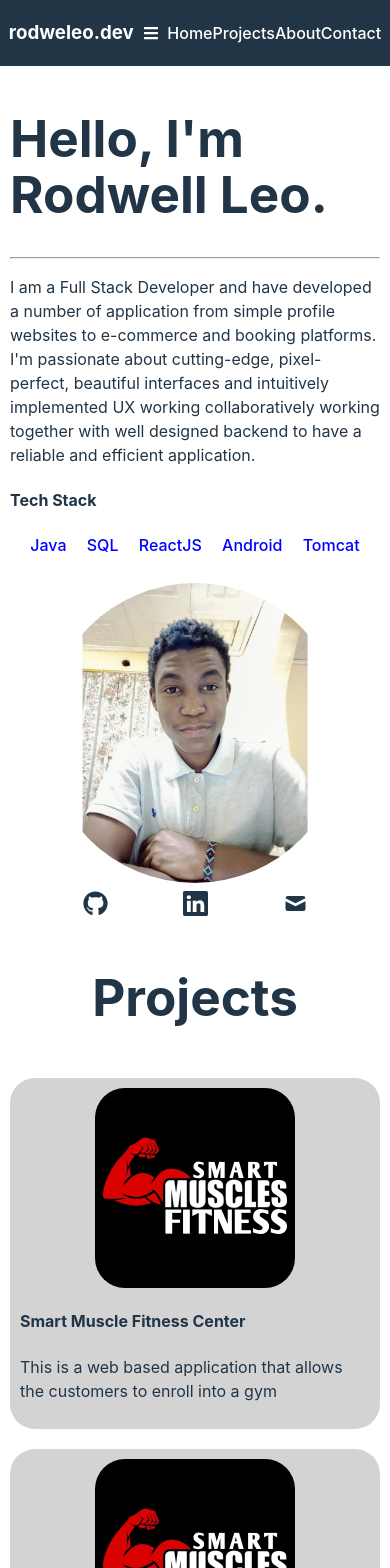
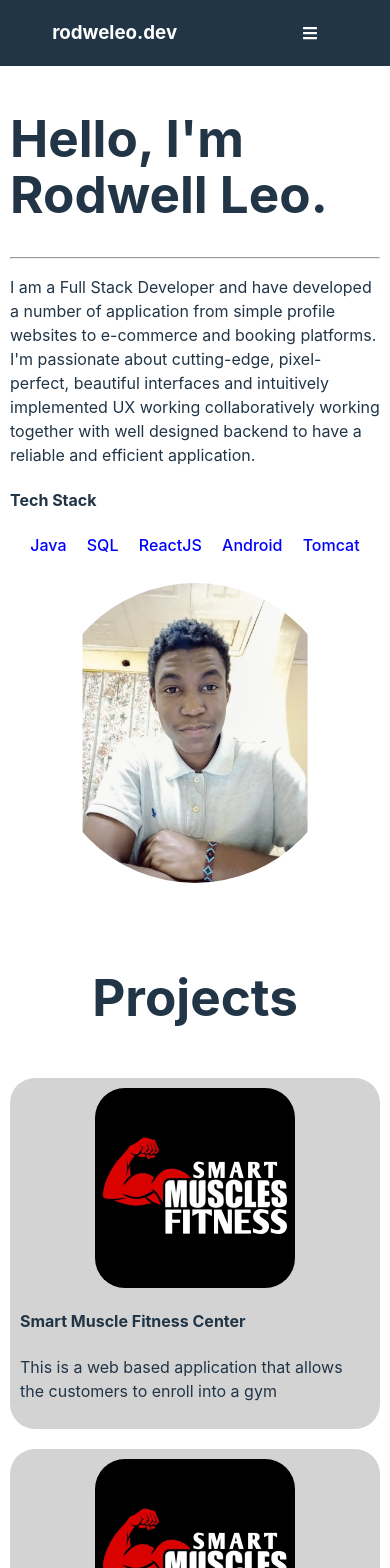
Before and after one commit to rodweleo/rodweleo.dev, a React (Vite) app: page / in a window 390 px wide. Shown: the top 1568 px of the page. Built offline with nearby package versions, Linux system fonts and the light colour scheme.

Commit message:
Trying to make the nav bar responsive

```diff
--- a/src/App.css
+++ b/src/App.css
@@ -6,7 +6,7 @@
     background-color: #213547;
     display: flex;
     flex-wrap: wrap;
-    justify-content: space-evenly;
+    justify-content: space-around;
     width: 100%;
     z-index: 1;
     position: sticky;
@@ -24,12 +24,16 @@ h3{
     padding: 0;
     display: flex;
     justify-content: space-around;
+    min-width: 600px;
 }
 
 .nav_bar li{
     color: #646cff;
 }
 
+.bars{
+    display: none;
+}
 .social_links{
     display: flex;
     justify-content: space-around;
@@ -39,7 +43,7 @@ h3{
 
 .social_link{
     font-size: 25px;
-    color: #213547;
+    color: ;
 }
 
 .welcome{
@@ -127,3 +131,21 @@ h3{
     padding: 10px 5px;
     font-size: 12px;
 }
+
+@media screen and (max-width: 600px) {
+    .bars{
+        display: block;
+        cursor: pointer;
+    }
+    .nav_bar{
+        position: absolute;
+        display: flex;
+        flex-direction: column;
+        background-color: #213547;
+        right: 0;
+        line-height: 15vh;
+        width: 50%;
+        top: 100%;
+        display: none;
+    }
+}
--- a/src/Header.tsx
+++ b/src/Header.tsx
@@ -3,11 +3,18 @@ import { FaBars } from "react-icons/fa";
 
 export function Header() {
   //const [tab, setActiveTab] = useState(nav_bar.keys);
+
+  function toggleSidebar() {
+    const nav_bar = <NavBar />;
+    console.log(nav_bar);
+  }
   return (
     <header className="header">
       <h3>rodweleo.dev</h3>
-      <FaBars style={{ color: "white" }} />
       <NavBar />
+      <button onClick={toggleSidebar} style={{ background: "#213547" }}>
+        <FaBars className="bars" />
+      </button>
     </header>
   );
 }
--- a/src/NavBar.tsx
+++ b/src/NavBar.tsx
@@ -3,6 +3,7 @@ import { Link } from "../node_modules/react-router-dom/dist/index";
 export function NavBar() {
   return (
     <div className="nav_bar">
+
       <li>
         <Link to="/">Home</Link>
       </li>
--- a/src/SocialLinks.tsx
+++ b/src/SocialLinks.tsx
@@ -12,7 +12,7 @@ export function SocialLinks() {
       <Link to="https://www.linkedin.com/rodweleo" className="social_link">
         <BsLinkedin />
       </Link>
-      <Link to="https://www.github.com/github" className="social_link">
+      <Link to="mailto:leorodwel86@gmail.com" className="social_link">
         <HiMail />
       </Link>
     </div>
--- a/src/index.css
+++ b/src/index.css
@@ -33,6 +33,7 @@ h1 {
 }
 
 button {
+  color: #ffffff;
   border-radius: 8px;
   border: 1px solid #213547;
   padding: 0.6em 1.2em;
@@ -48,7 +49,7 @@ button:hover {
 }
 button:focus,
 button:focus-visible {
-  outline: 4px auto -webkit-focus-ring-color;
+  outline: none;
 }
 
 @media (prefers-color-scheme: light) {
```
Also changed, not shown: 1 other file (tests, documents, lock files or other folders).
